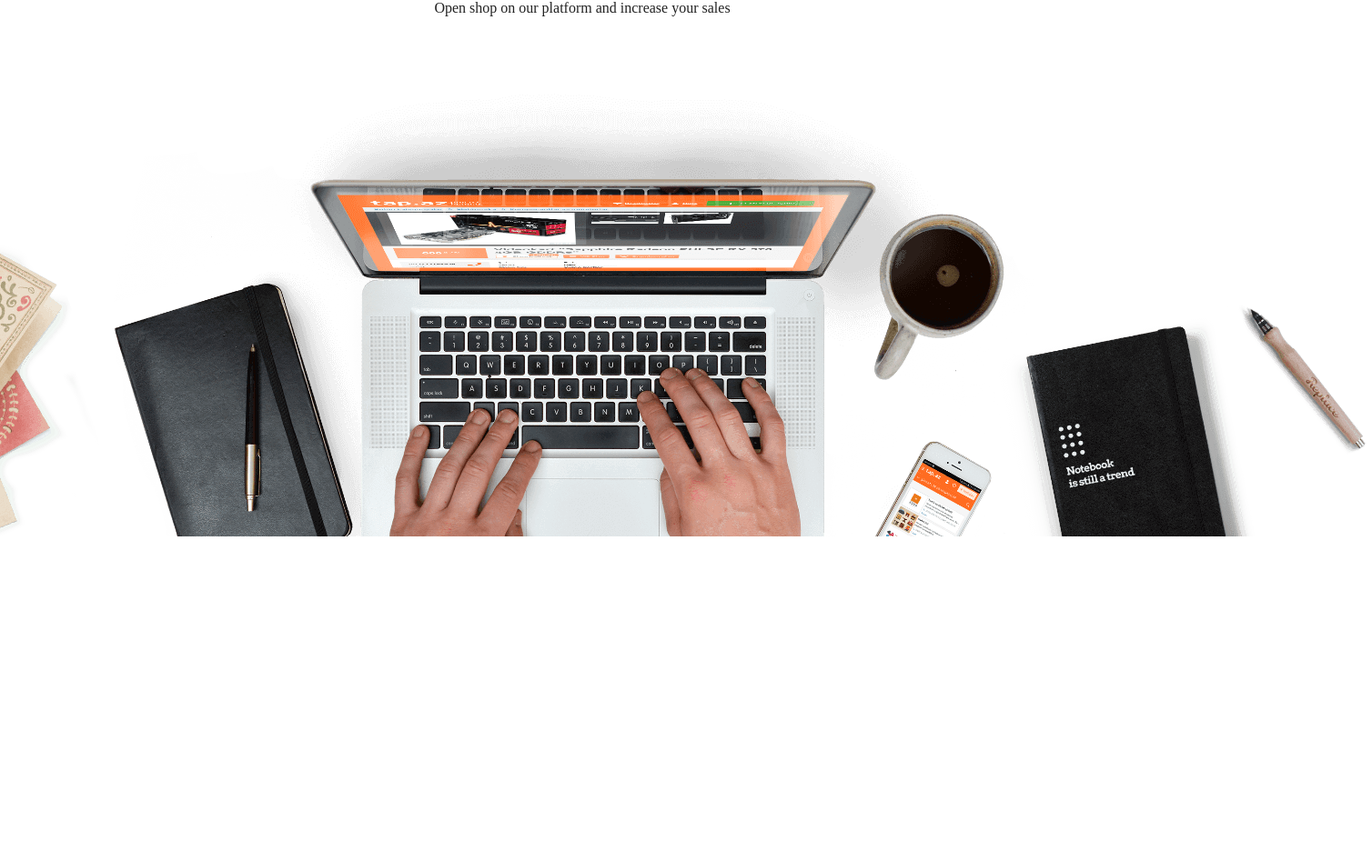
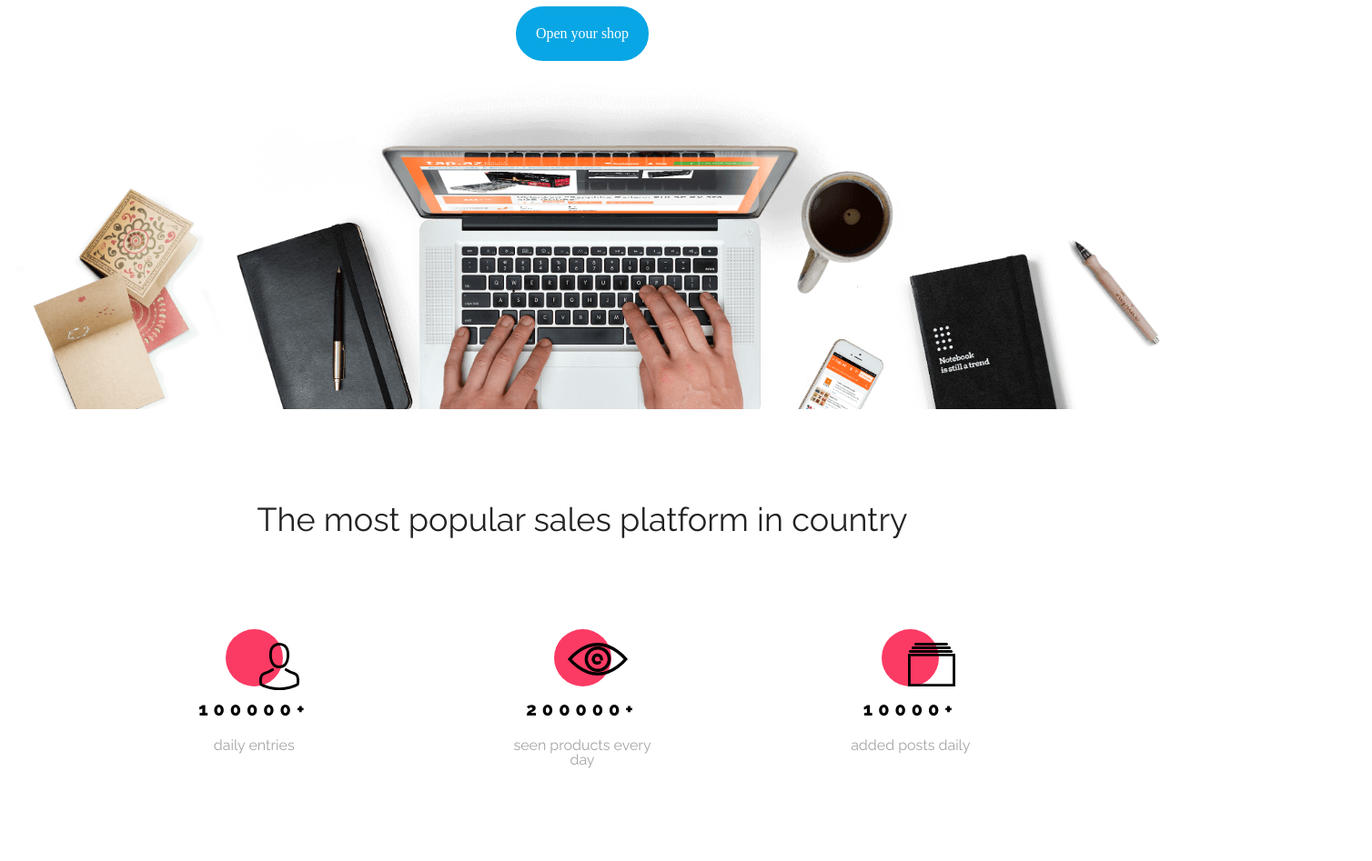
Before and after one commit to Sebarak/BestShop, a plain HTML site: page index.html in a window 1280 px wide. Shown: the part 254-1201 px from the top of the page at 91% size, 1508 px wide, since content can reach past the window. Before the commit the page ends 844 px from the top, so only its background shows below. Drawn offline with nearby package versions, Linux system fonts and the light colour scheme.

Commit message:
Main page done

```diff
--- a/css/style.css
+++ b/css/style.css
@@ -19,12 +19,11 @@
 }
 
 .container{
-    width: 1352px;
+    width: 100%;
     margin: 0 auto;
     display: flex;
     justify-content: space-between;
     align-items: center;
-    padding: 10px 100px;
 }
 
 a{
@@ -35,21 +34,33 @@ a{
 /*PAGE HEADER*/
 
 header{
+    position: absolute;
+    top: 0;
     width: 100%;
-    height: 100%;
+    background: var(--color-white);
+    margin-bottom: 0;
+}
+
+header .container{
     box-shadow: 0 3px 6px #00000029;
-    background: var(--color-white);
+    padding: 28px 10% 12px 10%;
+}
+
+.logo{
+    display: flex;
+    justify-content: center;
+    align-items: center;
+    cursor: pointer;
 }
 
 header h2{
     font: normal normal 300 32px/37px Raleway,sans-serif;
     color: var(--color-primary);
-    cursor: pointer ;
+    margin-left: 50px;
 }
 
 nav ul li{
     display: inline-block;
-    text-align: center;
     font: normal normal bold 11px/15px "Open Sans",sans-serif;
     letter-spacing: 3px;
 }
@@ -63,6 +74,10 @@ nav ul li a:hover{
     margin: 0;
     color:var(--color-black);
     border-bottom: 4px solid var(--color-primary);
+}
+
+nav ul li a:focus{
+    outline: none;
 }
 
 li a{
@@ -79,14 +94,16 @@ li a{
     align-items: center;
 }
 
-.banner_content {
+.banner .container {
     margin-top: 130px;
     text-align: center;
+    display: flex;
+    flex-direction: column;
 }
 
-h1 {
-    font-family: Raleway,sans-serif;
-    font-size: 3rem;
+.banner h1 {
+    text-align: center;
+    font: normal normal normal 49px/57px Raleway;
 }
 
 .banner p{
@@ -94,7 +111,85 @@ h1 {
     margin-bottom: 38px;
 }
 
-.banner image {
+.banner a{
+    background: var(--color-primary);
+    padding: 20px;
+    border-radius: 30px;
+    border: 2px solid var(--color-primary);
+}
+
+.banner a:hover{
+    background: var(--color-white);
+    color: var(--color-primary);
+    border: 2px solid var(--color-primary);
+}
+
+.banner img{
     width: 100%;
-    height: auto;
 }
+/*MAIN PAGE*/
+
+main{
+    width: 100%;
+    background: var(--color-white);
+}
+
+main .container{
+    display: flex;
+    justify-content: center;
+    flex-direction: column;
+}
+
+main h2{
+    text-align: center;
+    font: normal normal normal 36px/42px Raleway;
+    padding-top: 100px;
+}
+
+.option{
+    width:100%;
+    margin: 100px 0 120px 0;
+    display: flex;
+    justify-content: space-evenly;
+}
+
+.option div{
+    width:163px;
+    display: flex;
+    align-items: center;
+    justify-content: flex-start;
+    flex-direction: column;
+    position: relative;
+}
+
+.option div h3{
+    text-align: center;
+    font: normal normal 800 20px/24px Raleway;
+    letter-spacing: 6px;
+    color: var(--color-black);
+    margin-bottom: 20px;
+}
+
+.option div p{
+    text-align: center;
+    font-family: Raleway, sans-serif;
+    font-size: 1rem;
+    color: var(--color-grey);
+}
+
+.option img{
+    position: absolute;
+    top:15px;
+    right: 32px;
+}
+
+.option_img::after{
+    content: "";
+    width: 63px;
+    height: 63px;
+    background: var(--color-redish);
+    border-radius: 50%;
+    margin-bottom: 13px;
+}
+
+/*PAGE CONTENT*/
--- a/index.html
+++ b/index.html
@@ -28,13 +28,42 @@
 </header>
 
 <section class="banner">
-    <div class="banner_content">
+    <div class="container">
         <h1>Sell More!</h1>
         <p>Open shop on our platform and increase your sales</p>
         <a href="#">Open your shop</a>
+        <img src="assets/Background.png" alt="background">
     </div>
-    <img src="assets/Background.png" class="opening__image"/>
 </section>
+
+<main>
+    <div class="container">
+        <h2>The most popular sales platform in country</h2>
+        <section class="option">
+            <div>
+                <div class="option_img">
+                    <img src="assets/Person.svg" alt="person">
+                </div>
+                <h3>100000+</h3>
+                <p>daily entries</p>
+            </div>
+            <div>
+                <div class="option_img">
+                    <img src="assets/Eye.svg" alt="eye">
+                </div>
+                <h3>200000+</h3>
+                <p>seen products every day</p>
+            </div>
+            <div>
+                <div class="option_img">
+                    <img src="assets/Catalog.svg" alt="catalog">
+                </div>
+                <h3>10000+</h3>
+                <p>added posts daily</p>
+            </div>
+        </section>
+    </div>
+</main>
 
 </body>
 </html>
```
